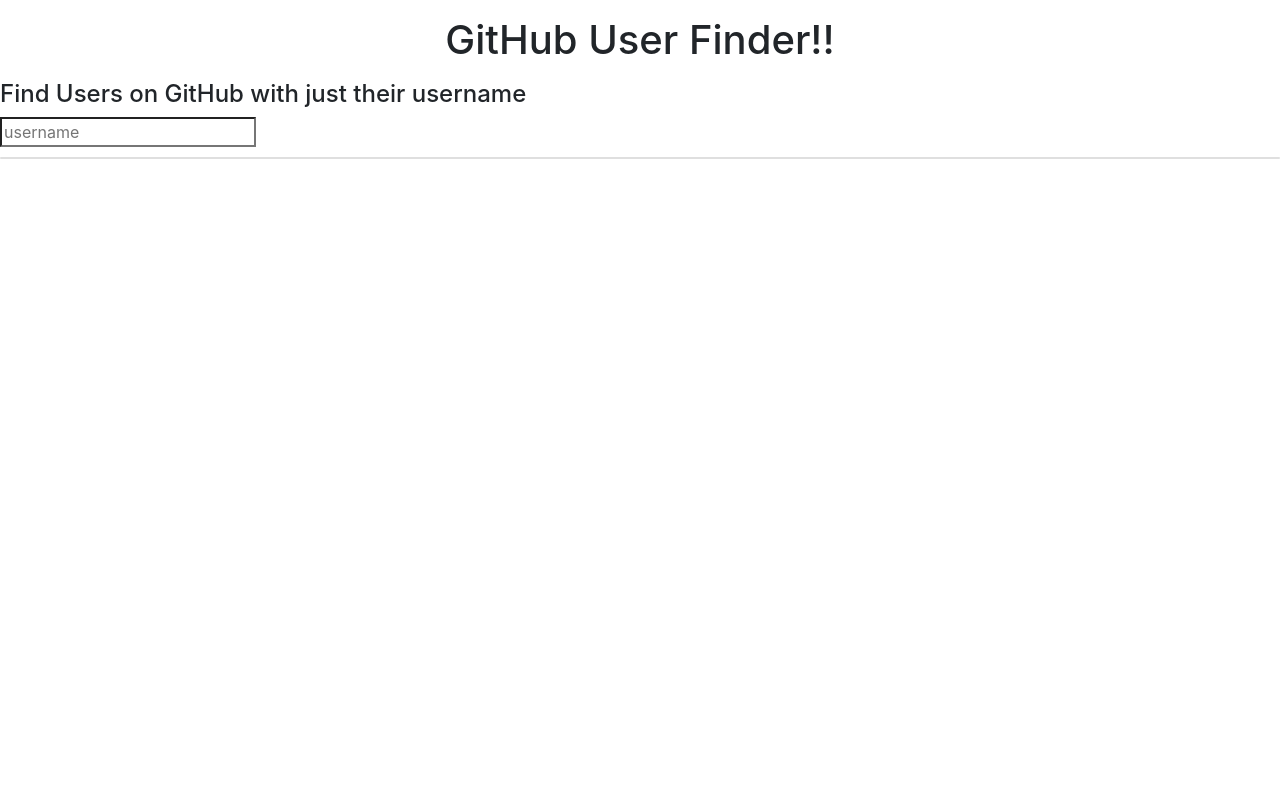
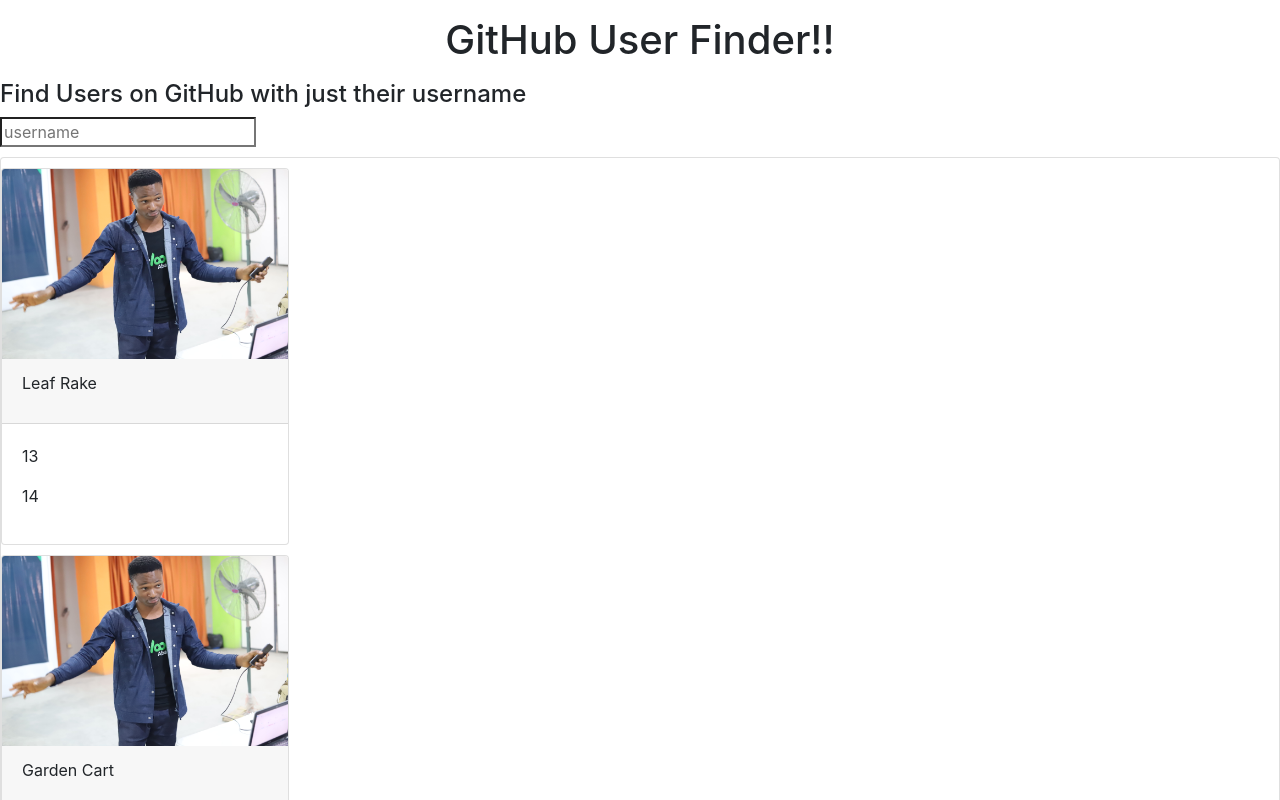
Before and after one commit to UcheSylvester/user-finder, an Angular app: page / in a window 1280 px wide. Shown: the top 800 px of the page. Built offline with nearby package versions, Linux system fonts and the light colour scheme.

Commit message:
dummy files for users

```diff
--- a/src/app/users/users.component.html
+++ b/src/app/users/users.component.html
@@ -1,11 +1,35 @@
 <div>
   <h4>Find Users on GitHub with just their username</h4>
 
+  <input type="search" placeholder="username" />
+
   <div>
-    <input type="search" placeholder="username" />
-  </div>
+    <!-- each user card goes here -->
+    <div class="card" *ngIf="persons && persons.length">
+      <!-- show persons card -->
 
-  <div class="card">
-    <!-- each user card goes here -->
+      <div class="card" style="width: 18rem" *ngFor="let person of persons">
+        <img src=" {{ person.imageUrl }} " alt="" class="card-img-top" />
+
+        <div class="card-header">
+          {{ person.fullName }}
+          <p>{{ person.username }}</p>
+        </div>
+        <div class="card-body">
+          <p>{{ person.following }}</p>
+          <p>{{ person.followers }}</p>
+        </div>
+      </div>
+    </div>
   </div>
 </div>
+
+<!--
+<div class="card" style="width: 18rem;">
+    <img class="card-img-top" src="..." alt="Card image cap">
+    <div class="card-body">
+      <h5 class="card-title">Card title</h5>
+      <p class="card-text">Some quick example text to build on the card title and make up the bulk of the card's content.</p>
+      <a href="#" class="btn btn-primary">Go somewhere</a>
+    </div>
+  </div> -->
--- a/src/app/users/users.component.ts
+++ b/src/app/users/users.component.ts
@@ -5,5 +5,38 @@
   templateUrl: "./users.component.html"
 })
 export class UsersComponent {
-  // pageTile: string =
+  persons: any[] = [
+    {
+      userId: 1,
+      fullName: "Leaf Rake",
+      userName: "UcheSylvester",
+      following: 13,
+      followers: 14,
+      imageUrl: "assets/images/uc.JPG"
+    },
+    {
+      userId: 2,
+      fullName: "Garden Cart",
+      userName: "UcheSylvester",
+      following: 13,
+      followers: 14,
+      imageUrl: "assets/images/uc.JPG"
+    },
+    {
+      userId: 5,
+      fullName: "Hammer",
+      userName: "UcheSylvester",
+      following: 13,
+      followers: 14,
+      imageUrl: "assets/images/uc.JPG"
+    },
+    {
+      userId: 8,
+      fullName: "Saw",
+      userName: "UcheSylvester",
+      following: 13,
+      followers: 14,
+      imageUrl: "assets/images/uc.JPG"
+    }
+  ];
 }
```
Also changed, not shown: src/assets/images/uc.JPG (added).
